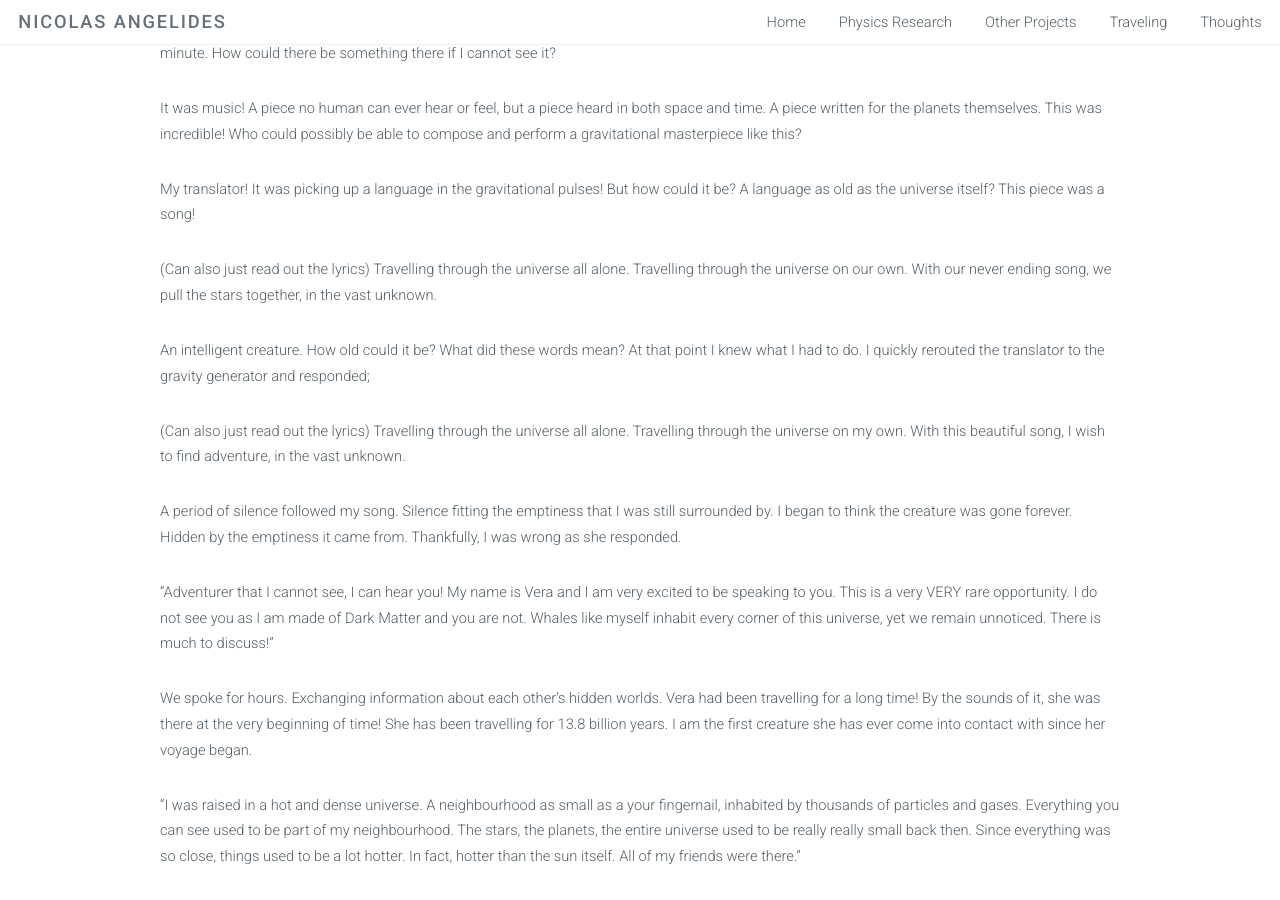
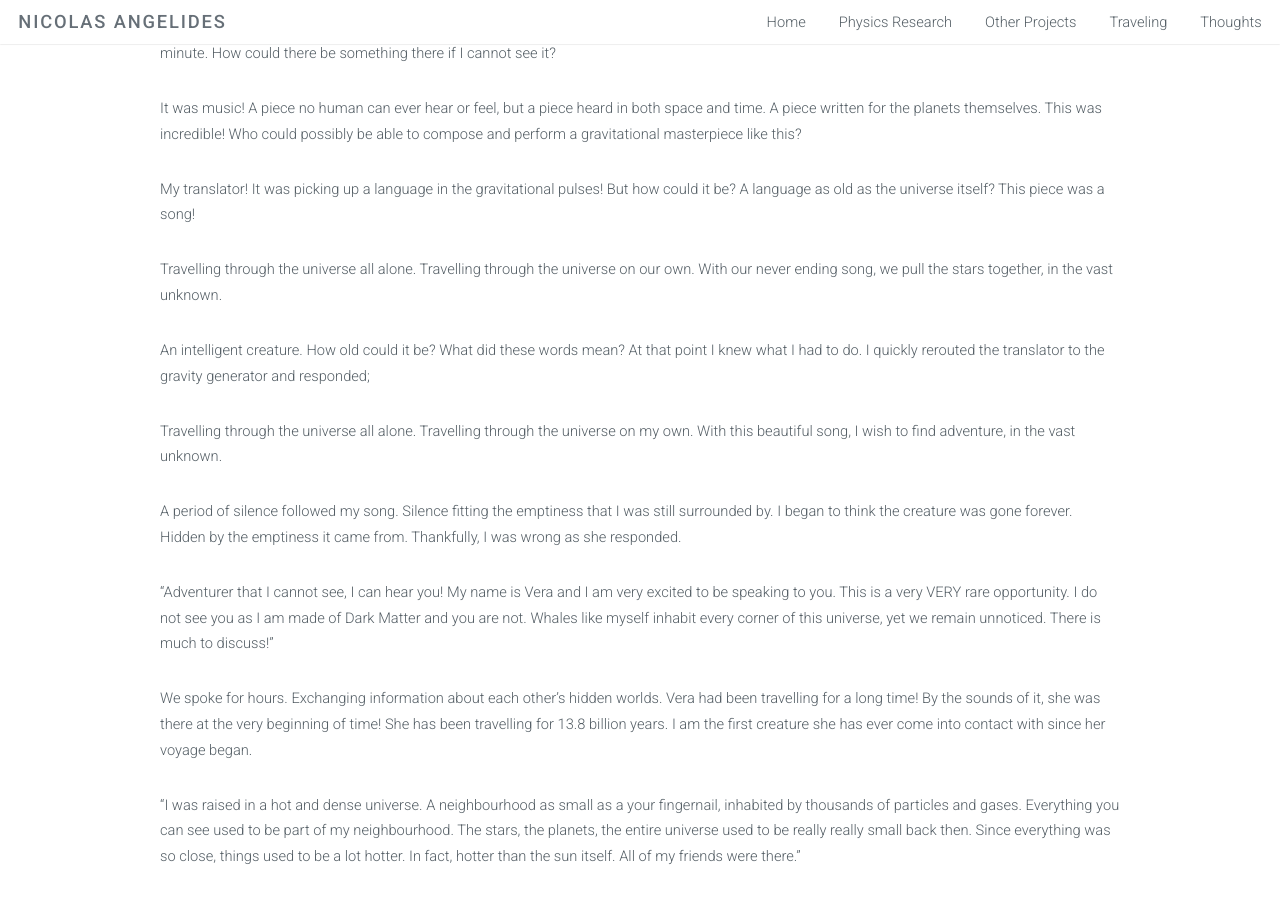
Before and after one commit to Regnidorhcs/Regnidorhcs, a Jekyll site: the page built from _posts/2018-11-15-Vera's Voyage.markdown, in a window 1280 px wide and 900 px high, scrolled down 1625 px. Built offline with Jekyll 4.4.1, drawn with Linux system fonts in a browser that asks for light colours; nearby versions of some CDN libraries; comment, search, counter and statistics services are not loaded.

Commit message:
added vera's voyage

```diff
--- a/_posts/2018-11-15-Vera's Voyage.markdown
+++ b/_posts/2018-11-15-Vera's Voyage.markdown
@@ -24,7 +24,6 @@ It was music! A piece no human can ever hear or feel, but a piece heard in both
 
 My translator! It was picking up a language in the gravitational pulses! But how could it be? A language as old as the universe itself? This piece was a song!
 
-(Can also just read out the lyrics)
 Travelling through the universe all alone.
 Travelling through the universe on our own.
 With our never ending song, we pull the stars together,
@@ -32,7 +31,6 @@ in the vast unknown.
 
 An intelligent creature. How old could it be? What did these words mean? At that point I knew what I had to do. I quickly rerouted the translator to the gravity generator and responded;
 
-(Can also just read out the lyrics)
 Travelling through the universe all alone.
 Travelling through the universe on my own.
 With this beautiful song, I wish to find adventure,
```
